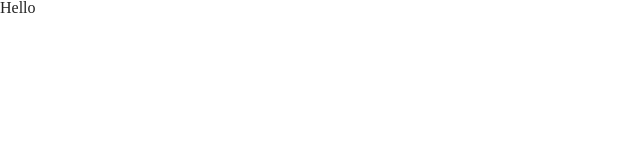
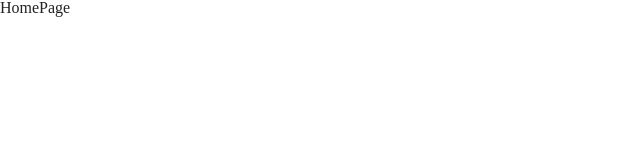
Before and after one commit to sylvainJacot/ecommerceudemy, a React (Create React App) app: page / in a window 1280 px wide. Shown: the top 160 px of the page, without its empty margins (0-640 px from the left). Built offline with nearby package versions, Linux system fonts and the light colour scheme.

Commit message:
Homepage created + styled & sass added

```diff
--- a/package.json
+++ b/package.json
@@ -6,9 +6,11 @@
     "@testing-library/jest-dom": "^4.2.4",
     "@testing-library/react": "^9.3.2",
     "@testing-library/user-event": "^7.1.2",
+    "node-sass": "^4.13.1",
     "react": "^16.12.0",
     "react-dom": "^16.12.0",
-    "react-scripts": "3.3.0"
+    "react-scripts": "3.3.0",
+    "styled-components": "^5.0.0"
   },
   "scripts": {
     "start": "react-scripts start",
--- a/src/App.js
+++ b/src/App.js
@@ -1,10 +1,11 @@
 import React from 'react';
 import './reset.css';
+import {HomePage} from "./components/Pages/homepage";
 
 function App() {
   return (
     <div className="App">
-     <h1>Hello</h1>
+     <HomePage/>
     </div>
   );
 }
--- /dev/null
+++ b/src/components/Pages/homepage.js
@@ -0,0 +1,12 @@
+import React from "react";
+import Styled from "styled-components";
+
+export class HomePage extends React.Component {
+    render() {
+        return (
+            <>
+                HomePage
+            </>
+        )
+    }
+}
```
Also changed, not shown: 1 other file (tests, documents, lock files or other folders).
